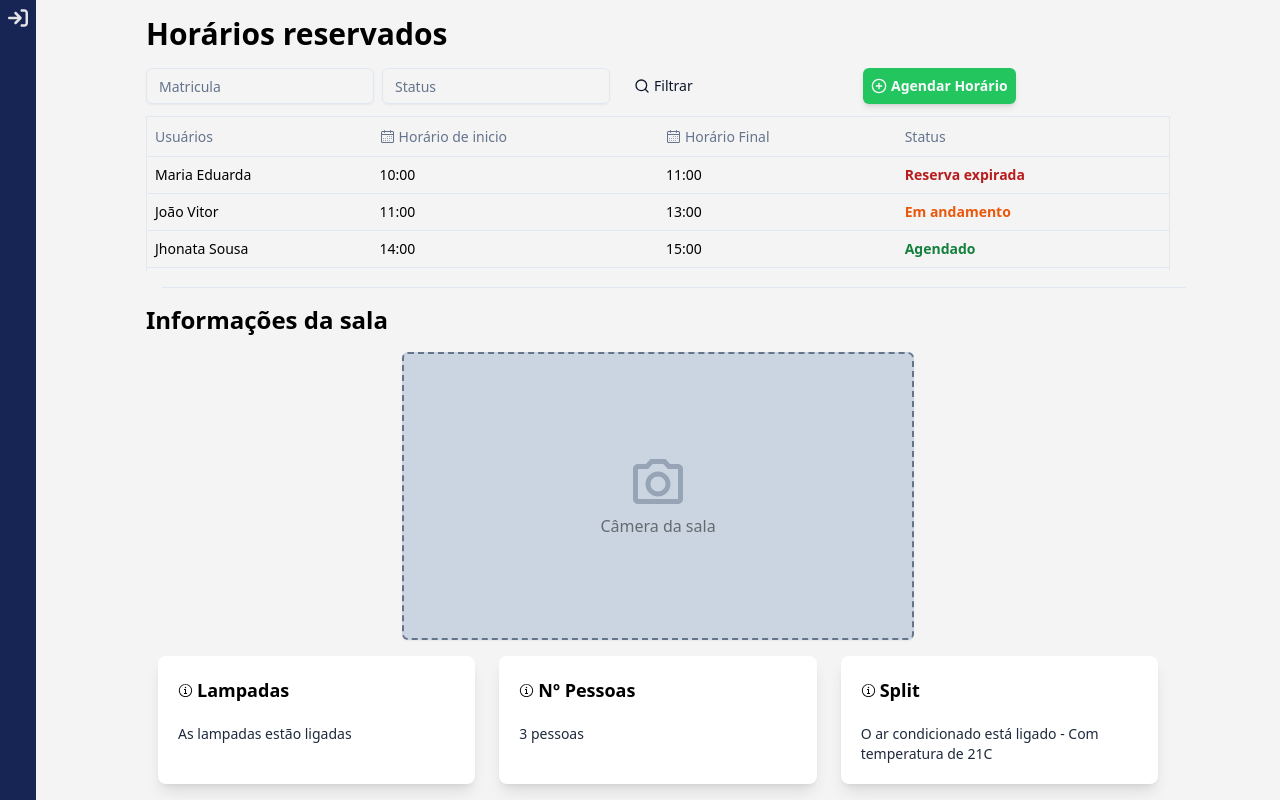
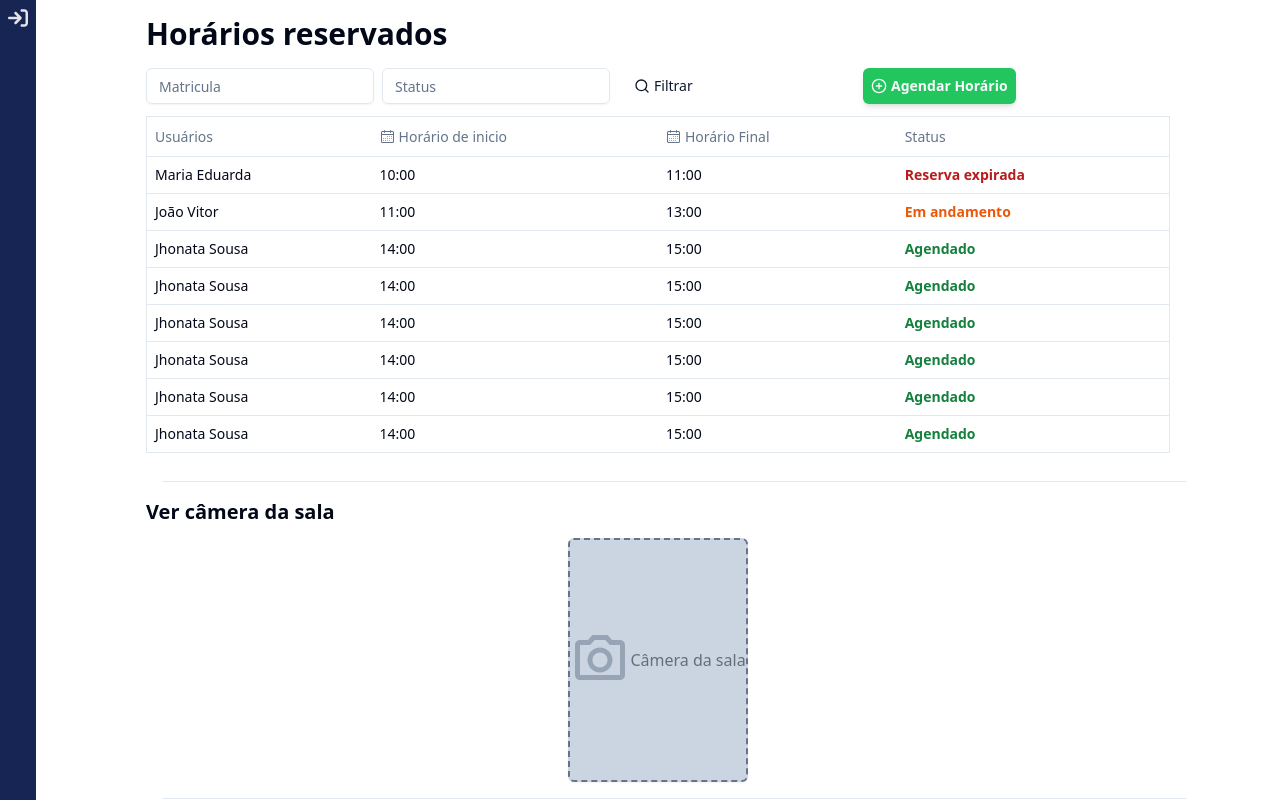
Before and after one commit to JaumVitor/StudyRoom, a React (Vite) app: page / in a window 1280 px wide. Built offline with nearby package versions, Linux system fonts and the light colour scheme.

Commit message:
Fix: Fix scroll y

```diff
--- a/src/components/BoxInfo/BoxInfo.tsx
+++ b/src/components/BoxInfo/BoxInfo.tsx
@@ -7,7 +7,7 @@ import { InfoCircledIcon } from "@radix-ui/react-icons";
 
 export function BoxInfo ({Title, Content} : BoxInfoProps) {
   return (
-    <div className="flex flex-1 flex-col mx-3 max-w-4xl cursor-pointer">
+    <div className="flex flex-1 flex-col mx-3 max-w-4xl cursor-pointer border rounded-md">
       <div className="flex flex-1 flex-col hover:bg-orange-400 hover:text-slate-50 bg-white p-5 rounded-lg shadow-lg transition-all">
         <h1 className="text-lg font-bold mb-5 flex items-center gap-1"><InfoCircledIcon/>{Title}</h1>
         <h1 className="text-sm text-slate-800 font-normal">{Content}</h1>
--- a/src/components/layout.tsx
+++ b/src/components/layout.tsx
@@ -4,7 +4,7 @@ interface LayoutProps {
 
 export default function Layout ({children}: LayoutProps ) {
   return (
-    <div className="flex flex-auto bg-zinc-100 justify-center h-screen">
+    <div className="min-h-screen overflow-auto flex flex-1 justify-center">
       {children}
     </div>
   )
--- a/src/global.css
+++ b/src/global.css
@@ -70,13 +70,13 @@
   * {
     @apply border-border;
   }
-  /* body {
-    @apply bg-background text-foreground;
-  } */
   html {
     @apply h-full;
   }
   body {
+    @apply bg-background text-foreground;
     @apply h-full;
   }
+
+
 }
--- a/src/pages/admin/studyRoom.tsx
+++ b/src/pages/admin/studyRoom.tsx
@@ -75,6 +75,7 @@ export function StudyRoom () {
 
       </div>
       <Toaster />
+      <div>
         <Table className="border mb-3">
           <TableHeader>
             <TableRow>
@@ -93,7 +94,6 @@ export function StudyRoom () {
               </TableHead>
               <TableHead>Status</TableHead>
             </TableRow>
-
           </TableHeader>
           <TableBody>
             <TableRow>
@@ -148,17 +148,23 @@ export function StudyRoom () {
 
           </TableBody>
         </Table>
+      </div>
 
       <Separator className="m-4"/>
 
-      <h1 className="text-2xl font-bold">Informações da sala</h1>
-      <div className="cursor-pointer border-dashed border-[2px] border-slate-500 rounded-md bg-slate-300 shadow-sm my-4 mx-auto aspect-video w-3/6 h-3/6 flex items-center justify-center flex-col ">
+      <h1 className="text-xl font-bold mb-3">Ver câmera da sala</h1>
+      <div className="cursor-pointer border-dashed border-[2px] border-slate-500 rounded-md bg-slate-300 shadow-sm mx-auto">
 
+        <div className="w-full h-[15rem] flex justify-center items-center">
           <MdOutlineCameraAlt className="text-6xl opacity-50 text-slate-500"/>
           <p className="opacity-50">Câmera da sala</p>
         </div>
+      </div>
 
-      <div className="flex">
+      <Separator className="m-4"/>
+
+      <h1 className="text-xl font-bold mb-3">Informações da sala</h1>
+      <div className="flex pb-10">
         <BoxInfo
           Title="Lampadas"
           Content="As lampadas estão ligadas"
```
Lines whose indentation alone changed are shown as unchanged.
